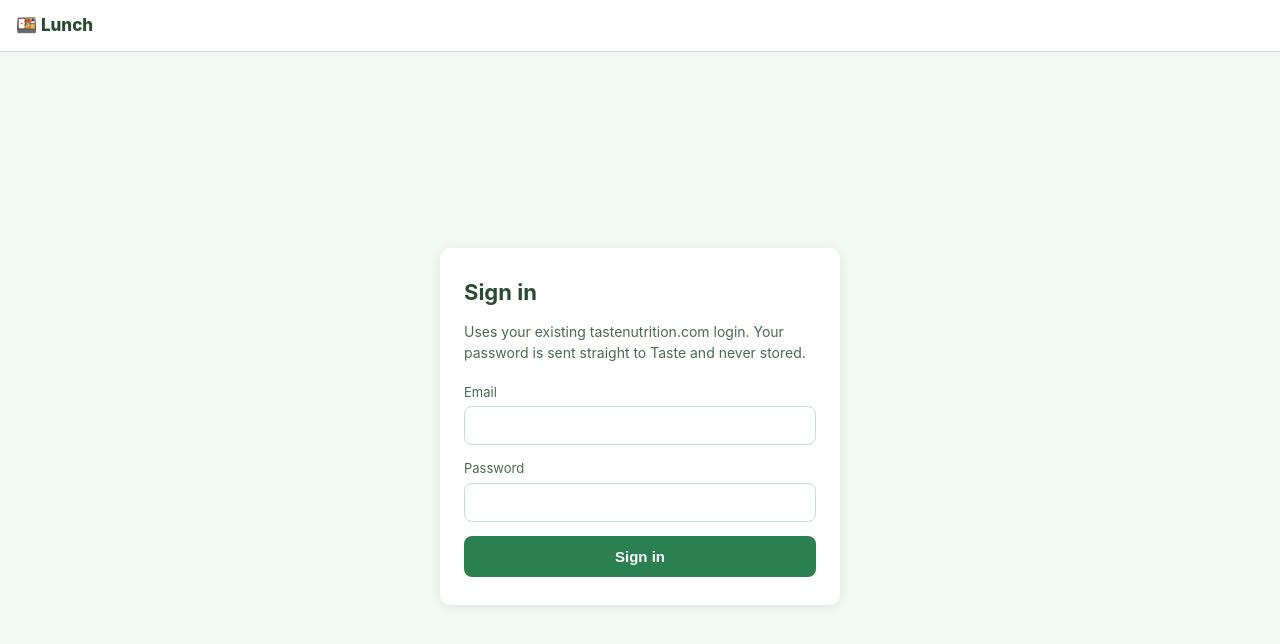
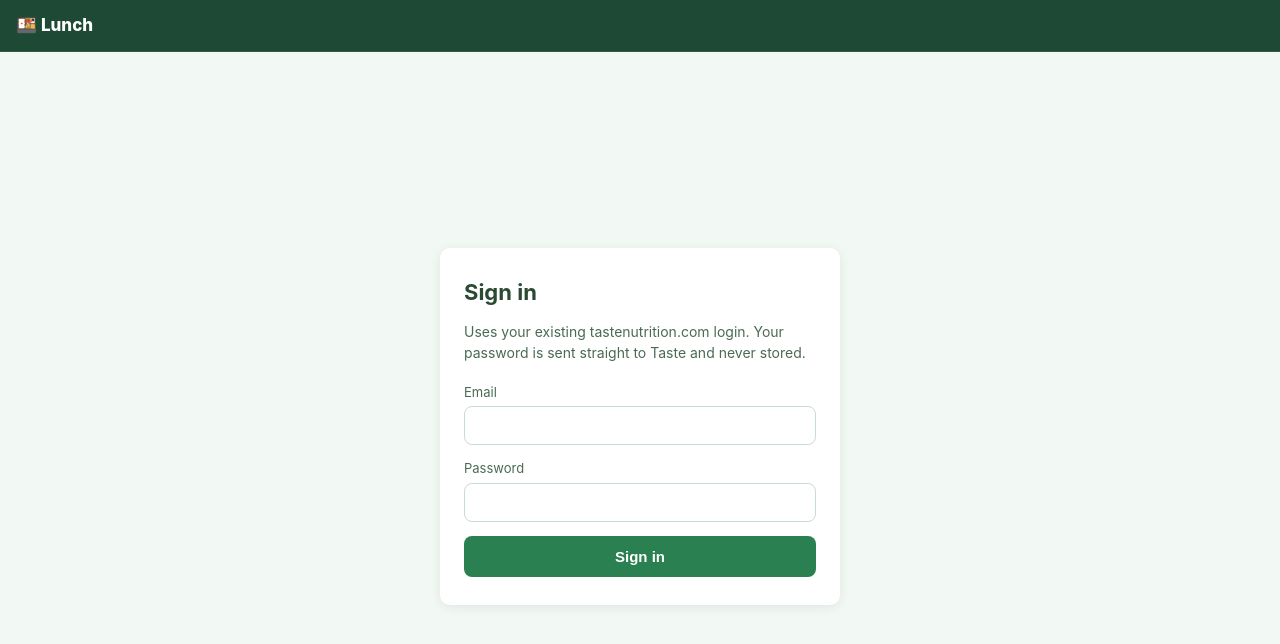
Before and after one commit to DTKahn/tastenutrition, a browser extension: page web/index.html in a window 1280 px wide. Drawn offline with Linux system fonts and the light colour scheme.

Commit message:
feat: topbar uses --color-topbar-bg, white text

```diff
--- a/shared/components.css
+++ b/shared/components.css
@@ -6,8 +6,9 @@
 .topbar {
   display: flex; align-items: center; justify-content: space-between; gap: 12px;
   padding: 0 16px; height: 52px;
-  background: var(--color-surface);
-  border-bottom: 1px solid var(--color-border);
+  background: var(--color-topbar-bg);
+  border-bottom: 1px solid rgba(255,255,255,0.1);  /* subtle light edge on dark bar */
+  color: white;
 }
 .topbar-logo { font-weight: 800; font-size: 17px; }
 .topbar-right { display: flex; align-items: center; gap: 8px; font-size: 13px; }
```
